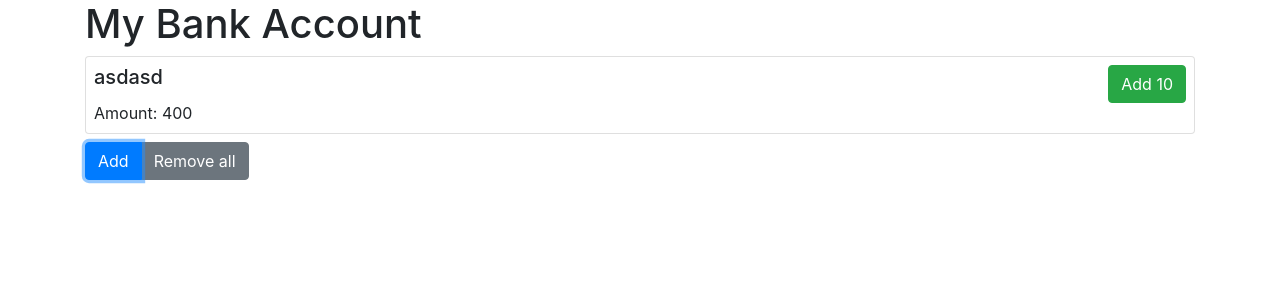
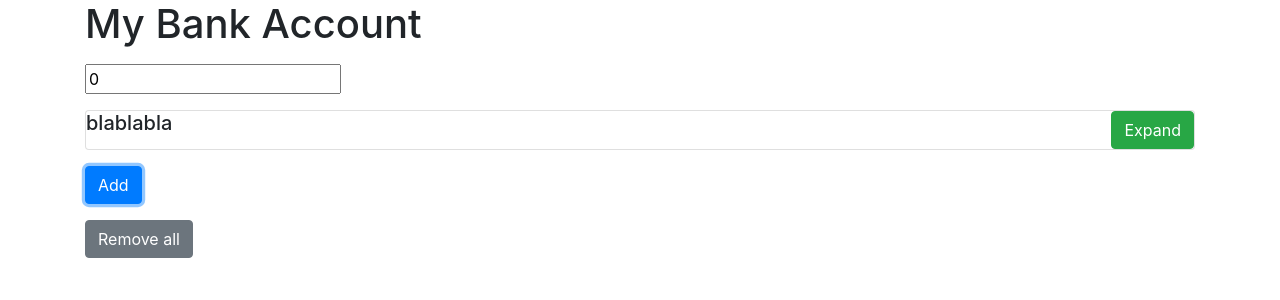
Before and after one commit to fabiosussetto/dechit-react-1, a React (Create React App) app: page / in a window 1280 px wide. Both pictures are taken after a click on the button "Add". Shown: the top 300 px of the page. Built offline with nearby package versions, Linux system fonts and the light colour scheme; no server answers.

Commit message:
add my project version

```diff
--- a/package.json
+++ b/package.json
@@ -7,6 +7,7 @@
     "bootstrap": "^4.1.3",
     "react": "^16.6.3",
     "react-dom": "^16.6.3",
+    "react-expand-collapse": "^0.2.0",
     "react-scripts": "2.1.1"
   },
   "scripts": {
--- a/src/App.js
+++ b/src/App.js
@@ -1,21 +1,19 @@
 import React, { Component } from 'react';
-import { fetchTransactions } from './state'
-
+import {fetchTransaction} from './state';
 import 'bootstrap/dist/css/bootstrap.css'
 import './App.css';
-
-import TransactionList from './TransactionList'
-
+import TransactionList from './TransactionList';
 
 class App extends Component {
 
   state = {
-    title: 'My Bank Account',
-    transactions: []
+    title : 'My Bank Account',
+    transactions: [],
+    value: 0
   }
 
   fetchData = () => {
-    fetchTransactions()
+    fetchTransaction()
       .then((resp) => {
         this.setState({
           transactions: resp.data
@@ -23,6 +21,7 @@ class App extends Component {
       })
   }
 
+  // questa funzione viene richiamata automaticamente quando viene montato un nuovo componente nel DOM
   componentWillMount () {
     this.fetchData()
   }
@@ -35,49 +34,64 @@ class App extends Component {
 
   updateTitle = () => {
     this.setState({
-      title: `Updated title ${Date.now()}`
+      title: `Update title ${Date.now()}`
     })
   }
 
   incrementAmount = (transactionId) => {
-    const { transactions } = this.state
+    // aggiorno solo il primo oggetto dell'array
+    /*const currentFirstTx = this.state.transactions[0];
+    const incrementedTx = {...currentFirstTx, amount: currentFirstTx.amount + 10};
+    this.setState({
+      transactions: [incrementedTx, ...this.state.transactions.slice(1)]
+    })*/
 
-    const txIndex = transactions.findIndex((tx) => tx.id === transactionId)
-    const txToUpdate = transactions[txIndex]
-
-    const incrementedTx = { ...txToUpdate, amount: txToUpdate.amount + 10 }
-
-    const newTransactions = [...transactions]
-    newTransactions[txIndex] = incrementedTx
+    const {transactions} = this.state
+    const txIndex = transactions.findIndex(tx => tx.id === transactionId);
+    const txtoUpdate = transactions[txIndex]
+    const incrementedTx = {...txtoUpdate, amount: txtoUpdate.amount + 10};
+    const newTransaction = [...transactions];
+    newTransaction[txIndex] = incrementedTx;
 
     this.setState({
-      transactions: newTransactions
+      transactions: newTransaction
     })
   }
 
   addTransaction = () => {
-    const newTransaction = { id: Date.now(), amount: 400, title: 'asdasd' }
+    // modifica lo stato corrente, meglio non usarlo
+    /*const currentTransaction = this.state.transactions
+    currentTransaction.push({id: Date.now(), amount: 400, title: 'blablabla'})
+    this.setState({
+      transactions: currentTransaction
+    })*/
 
-    this.setState({
+    // soluzione corretta! creiamo una copia dell'array
+    // l'array non contiene copia di tutti gli elementi, ma dei puntatori all'array originale
+    // quindi creiamo una copia dell'array che contiene puntatori agli elementi e non una copia degli elementi stessi
+    const newTransaction = {id: Date.now(), amount: 400, title: 'blablabla'}
+    this.setState({ // serve per non modificare direttamente lo stato corrente
       transactions: [...this.state.transactions, newTransaction]
     })
   }
 
+  handleChange = (event) => {
+    this.setState({
+      value: event.target.value
+    })
+  }
+
   render() {
-    const { title, transactions } = this.state
-
+    const { title, transactions, value } = this.state
     const callbacks = {
       onIncrementAmount: this.incrementAmount,
       onAddTransaction: this.addTransaction,
-      onClearTransactions: this.clearTransactions
+      onClearTransactions: this.clearTransactions,
+      onHandleChange: this.handleChange
     }
 
     return (
-      <TransactionList
-        transactions={transactions}
-        title={title}
-        callbacks={callbacks}
-      />
+      <TransactionList transactions={transactions} title={title} callbacks={callbacks} value={value} />
     )
   }
 
--- /dev/null
+++ b/src/ExpandCollapse.css
@@ -0,0 +1,41 @@
+.react-expand-collapse__content {
+    position: relative;
+    overflow: hidden;
+  }
+
+  .react-expand-collapse__body {
+    display: inline;
+  }
+
+  /* expand-collapse button */
+  .react-expand-collapse__button {
+    color: #22a7f0;
+    position: absolute;
+    bottom: 0;
+    right: 0;
+    background-color: #fff;
+    cursor: pointer;
+    -webkit-tap-highlight-color: transparent;
+  }
+
+  .react-expand-collapse__button:before {
+    content: '';
+    position: absolute;
+    top: 0;
+    left: -20px;
+    width: 20px;
+    height: 100%;
+    background: linear-gradient(to right, transparent 0, #fff 100%);
+  }
+
+  /* expanded state */
+  .react-expand-collapse--expanded .react-expand-collapse__button {
+    padding-left: 5px;
+    position: relative;
+    bottom: auto;
+    right: auto;
+  }
+
+  .react-expand-collapse--expanded .react-expand-collapse__button:before {
+    content: none;
+  }
--- /dev/null
+++ b/src/ExpandCollapse.js
@@ -0,0 +1,21 @@
+import React from 'react'
+
+const ExpandCollapse = (props) => {
+    const { transaction, onIncrementAmount } = props
+    return(
+        <div className="row mt-3">
+            <div className="col-10">
+                <p className="card-text">
+                    Amount: {transaction.amount}
+                </p>
+            </div>
+            <div className="col-2 text-right">
+                <button className="btn btn-success" onClick={onIncrementAmount}>
+                    Add 10
+                </button>
+            </div>
+        </div>
+    )
+}
+
+export default ExpandCollapse
--- a/src/TransactionCard.js
+++ b/src/TransactionCard.js
@@ -1,25 +1,43 @@
-import React from 'react'
+import React, { Component } from 'react'
+import ExpandCollapse from './ExpandCollapse';
 
-// Es. di "functional component"
+class TransactionCard extends Component {
+    state = {
+        isHidden: true,
+        text: 'Expand',
+    }
 
-const TransactionCard = (props) => {
-    const { transaction, onIncrementAmount } = props
+    toggleHidden() {
+        let textExpandCollapse = this.state.text;
+        if(textExpandCollapse==='Expand') {
+            textExpandCollapse = 'Collapse'
+        } else if(textExpandCollapse==='Collapse') {
+            textExpandCollapse = 'Expand'
+        }
+        this.setState({
+            isHidden: !this.state.isHidden,
+            text: textExpandCollapse
+        })
+    }
 
-    return (
-        <div className="card p-2 mb-2">
-            <div className="d-flex">
-                <div>
-                    <h5 className="card-title">{transaction.title}</h5>
-                    <p className="card-text">
-                        Amount: {transaction.amount}
-                    </p>
+    render() {
+        const { transaction, onIncrementAmount } = this.props
+        return (
+            <div className="card mt-3">
+                <div className="row">
+                    <div className="col-10">
+                        <h5 className="card-title">{transaction.title}</h5>
+                    </div>
+                    <div className="col-2 text-right">
+                        <button className="btn btn-success" onClick={this.toggleHidden.bind(this)}>
+                            {this.state.text}
+                        </button>
+                    </div>
                 </div>
-                <div className="ml-auto">
-                    <button className="btn btn-success" onClick={onIncrementAmount}>Add 10</button>
-                </div>
+                {!this.state.isHidden && <ExpandCollapse transaction={transaction} onIncrementAmount={onIncrementAmount} />}
             </div>
-        </div>
-    )
+        )
+    }
 }
 
 export default TransactionCard
--- a/src/TransactionList.js
+++ b/src/TransactionList.js
@@ -2,31 +2,52 @@ import React, { Component } from 'react';
 import TransactionCard from './TransactionCard'
 
 class TransactionList extends Component {
+ /* state = {
+    value: 0,
+  }
+  handleChange(event) {
+    this.setState({
+      value: event.target.value
+    })
+  }*/
 
   render() {
-    const { title, transactions, callbacks } = this.props
+    const { title, transactions, callbacks, value } = this.props
+    const handleChange = callbacks.onHandleChange.bind(this)
 
-    const listElements = transactions.map((transaction) => (
-      <TransactionCard
-        transaction={transaction}
-        onIncrementAmount={callbacks.onIncrementAmount.bind(this, transaction.id)}
-        key={transaction.id}
-      />
+    const listElements = transactions
+    .filter((transaction) => (transaction.amount>value))
+    .map((transaction) => (
+      <TransactionCard transaction={transaction} onIncrementAmount={callbacks.onIncrementAmount.bind(this, transaction.id)} key={transaction.id} />
     ))
+
 
     return (
       <div className="container">
         <h1>{title}</h1>
-        <div>
+        <div className="row mt-3">
+          <div className="col-2">
+            <input type="number" value={value} onChange={handleChange} />
+          </div>
+        </div>
+        <div className="row">
+          <div className="col-12">
             {listElements}
           </div>
-        <div className="btn-group">
+        </div>
+        <div className="row mt-3">
+          <div className="col-12">
             <button className="btn btn-primary" onClick={callbacks.onAddTransaction}>
               Add
             </button>
+          </div>
+        </div>
+        <div className="row mt-3">
+          <div className="col-12">
             <button className="btn btn-secondary" onClick={callbacks.onClearTransactions}>
               Remove all
             </button>
+          </div>
         </div>
       </div>
     )
--- a/src/state/index.js
+++ b/src/state/index.js
@@ -1,5 +1,5 @@
-import axios from 'axios'
+import axios from 'axios';
 
-export const fetchTransactions = () => {
+export const fetchTransaction = () => {
     return axios.get('https://my.api.mockaroo.com/transactions?key=f02d0440')
-}
+  }
```
Also changed, not shown: 2 other files (tests, documents, lock files or other folders). Lines whose indentation alone changed are shown as unchanged.
